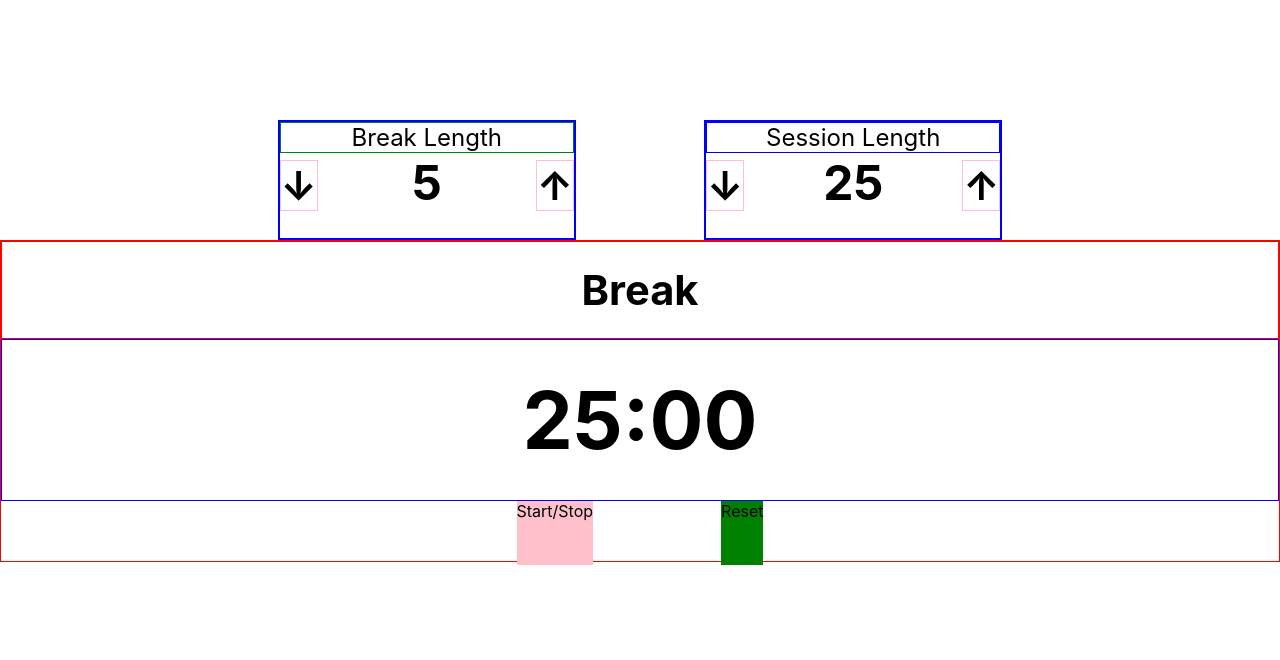
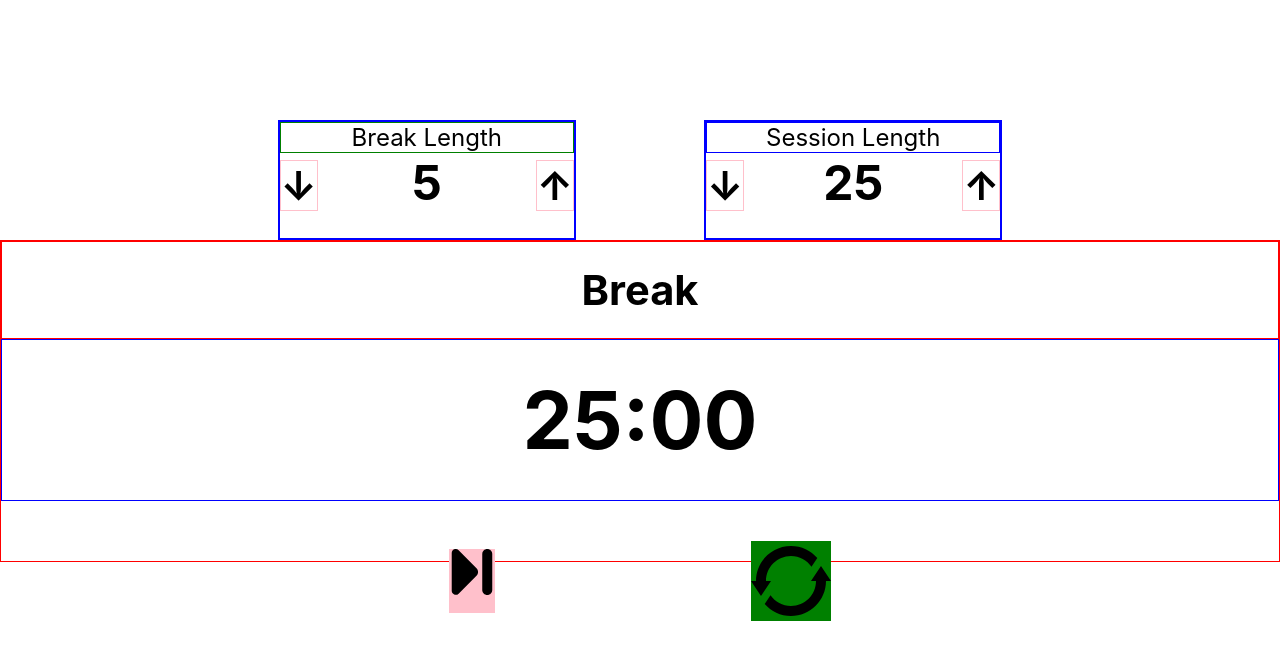
Before and after one commit to AyumiOsawa/freeCodeCamp, a React (Create React App) app in the folder front-end_library_project/25_and_5_clock/: page / in a window 1280 px wide. Shown: the top 660 px of the page. Built offline with nearby package versions, Linux system fonts and the light colour scheme.

Commit message:
svg and dispatch added, TODO left

```diff
--- a/front-end_library_project/25_and_5_clock/src/features/timer/Timer.css
+++ b/front-end_library_project/25_and_5_clock/src/features/timer/Timer.css
@@ -20,19 +20,22 @@
 }
 
 .controls {
-  height: 20%;
+  min-height: 20vh;
   display: flex;
   justify-content: center;
+  align-items: center;
 }
 
 .start_stop {
-  margin-right: 5vw;
+  height: 8vh;
+  margin-right: 10vw;
   background-color: pink;
   cursor: pointer;
 }
 
 .reset {
-  margin-left: 5vw;
+  height: 10vh;
+  margin-left: 10vw;
   background-color: green;
   cursor: pointer;
 }
--- a/front-end_library_project/25_and_5_clock/src/features/timer/Timer.js
+++ b/front-end_library_project/25_and_5_clock/src/features/timer/Timer.js
@@ -1,8 +1,10 @@
+// <div> start_stop__svg icon made by <a href="https://www.freepik.com" title="Freepik">Freepik</a> from <a href="https://www.flaticon.com/" title="Flaticon">www.flaticon.com</a></div>
+// <div> reset__svg icon made by <a href="https://www.flaticon.com/authors/those-icons" title="Those Icons">Those Icons</a> from <a href="https://www.flaticon.com/" title="Flaticon">www.flaticon.com</a></div>
+
 import React from 'react';
-import { useSelector } from 'react-redux';
+import { useSelector, useDispatch } from 'react-redux';
 
 import  {
-  update,
   start,
   stop,
   reset,
@@ -17,10 +19,13 @@ import {
 import './Timer.css';
 
 export function Timer() {
+  const dispatch = useDispatch();
+
   const startedAt = useSelector(selectStartedAt);
   const elapsed = useSelector(selectElapsed);
   const isTiming = useSelector(selectIsTiming);
   const sessionLabel = useSelector(selectSessionLabel);
+  console.log('isTiming',isTiming);
 
   const remainingTime = sessionLabel - elapsed;
   console.log('sessionL - elap', remainingTime);
@@ -52,14 +57,96 @@ export function Timer() {
         <div
           id="start_stop"
           className="start_stop"
+          onClick={() => {
+            isTiming ? dispatch(stop())
+            : dispatch(start());
+            // TODO: tick func debug
+            // tick();
+          }}
         >
-          Start/Stop
+        <svg
+          className="start_stop__svg"
+          version="1.1"
+          id="Capa_1"
+          xmlns="http://www.w3.org/2000/svg"
+          xmlnsXlink="http://www.w3.org/1999/xlink"
+          x="0px"
+          y="0px"
+        	width="45.974px"
+          height="45.975px"
+          viewBox="0 0 45.974 45.975"
+          style={{enableBackgroundNew: '0 0 45.974 45.975'}}
+        	xmlSpace="preserve"
+        >
+        <g>
+        	<g>
+        		<g>
+        			<path
+                d="M9.629,44.68c-1.154,1.16-2.895,1.51-4.407,0.885c-1.513-0.623-2.5-2.1-2.5-3.735V4.043c0-1.637,0.987-3.112,2.5-3.736c1.513-0.625,3.253-0.275,4.407,0.885l17.862,17.951c2.088,2.098,2.088,5.488,0,7.585L9.629,44.68z"
+              />
+        		</g>
+        		<g>
+        			<g>
+        				<path
+                  d="M38.252,45.975c-2.763,0-5-2.238-5-5V5c0-2.762,2.237-5,5-5c2.762,0,5,2.238,5,5v35.975C43.252,43.736,41.013,45.975,38.252,45.975z"
+                />
+        			</g>
+        		</g>
+        	</g>
+        </g>
+        <g>
+        </g>
+        <g>
+        </g>
+        <g>
+        </g>
+        <g>
+        </g>
+        <g>
+        </g>
+        <g>
+        </g>
+        <g>
+        </g>
+        <g>
+        </g>
+        <g>
+        </g>
+        <g>
+        </g>
+        <g>
+        </g>
+        <g>
+        </g>
+        <g>
+        </g>
+        <g>
+        </g>
+        <g>
+        </g>
+        </svg>
         </div>
         <div
           id="reset"
           className="reset"
+          onClick={() => dispatch(reset())}
         >
-          Reset
+          <svg
+            className="reset__svg"
+            id="Capa_1"
+            enableBackground="new 0 0 497.883 497.883"
+            height="10vh"
+            viewBox="0 0 497.883 497.883"
+            width="10vh"
+            xmlns="http://www.w3.org/2000/svg"
+          >
+            <path
+              d="m435.647 155.588-62.235 93.353h31.118c0 85.786-69.802 155.588-155.588 155.588-52.788 0-99.368-26.561-127.511-66.883l-36.282 54.424c39.959 45.668 98.487 74.694 163.793 74.694 120.11 0 217.823-97.714 217.823-217.823h31.118z"
+            />
+            <path
+              d="m93.353 248.941c0-85.786 69.802-155.588 155.588-155.588 52.788 0 99.368 26.561 127.511 66.883l36.282-54.423c-39.959-45.668-98.487-74.694-163.793-74.694-120.11 0-217.823 97.714-217.823 217.823h-31.118l62.235 93.353 62.235-93.353z"
+              />
+          </svg>
         </div>
       </div>
     </div>
--- a/front-end_library_project/25_and_5_clock/src/features/timer/TimerSlice.js
+++ b/front-end_library_project/25_and_5_clock/src/features/timer/TimerSlice.js
@@ -26,6 +26,7 @@ export const timerSlice = createSlice({
     },
     reset: state => {
       state.elapsed = zeroSecElapsed;
+      console.log('clock reset!');
     }
   },
 });
```
